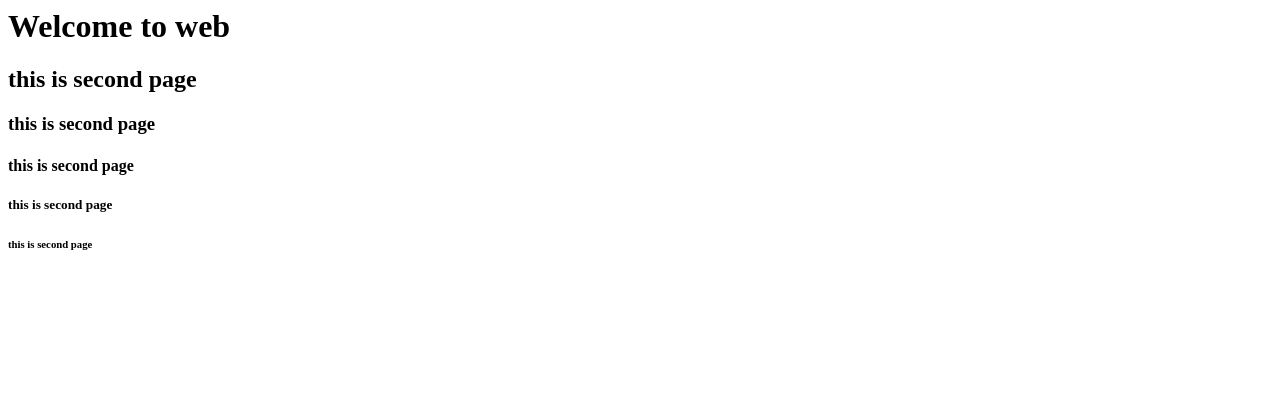
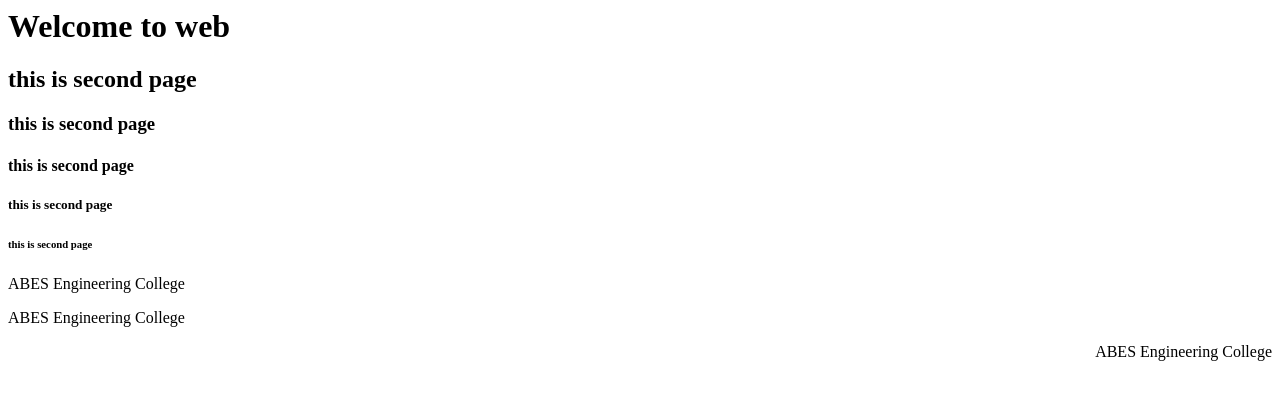
Before and after one commit to Deepansh-30/Scientific-Calculator, a plain HTML site: page index.html in a window 1280 px wide. Drawn offline with Linux system fonts and the light colour scheme.

Commit message:
Update index.html

```diff
--- a/index.html
+++ b/index.html
@@ -9,5 +9,9 @@
     <h4> this is second page </h4>
     <h5> this is second page </h5>
     <h6> this is second page </h6>
+    <p style="text-align: centre;"> ABES Engineering College </p>
+    <p style="text-align: left;"> ABES Engineering College </p>
+    <p style="text-align: right;"> ABES Engineering College </p>
+
   </body>
 </html>
```
